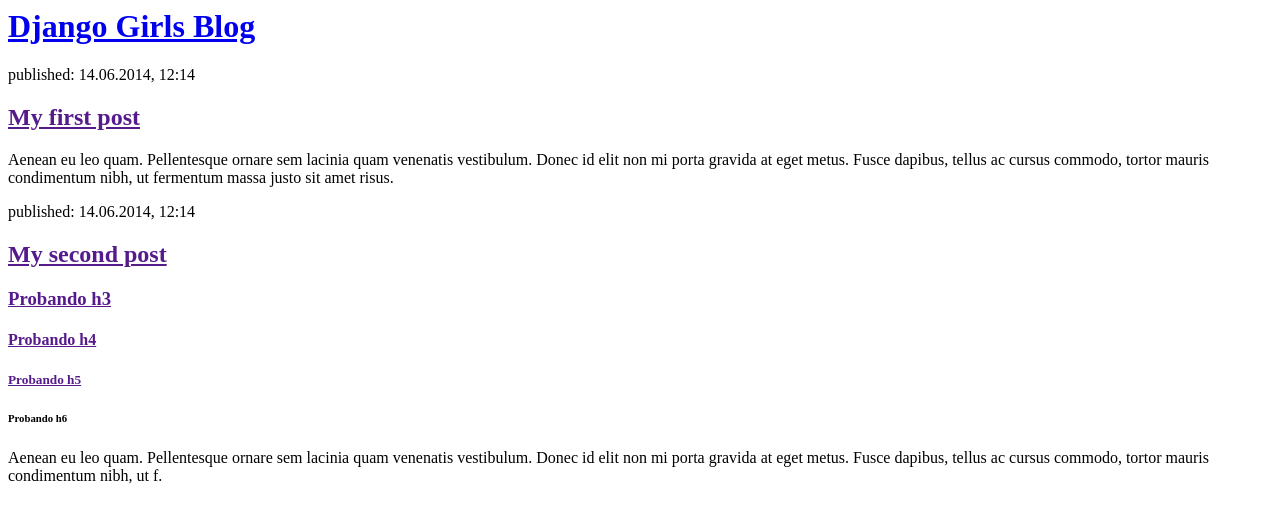
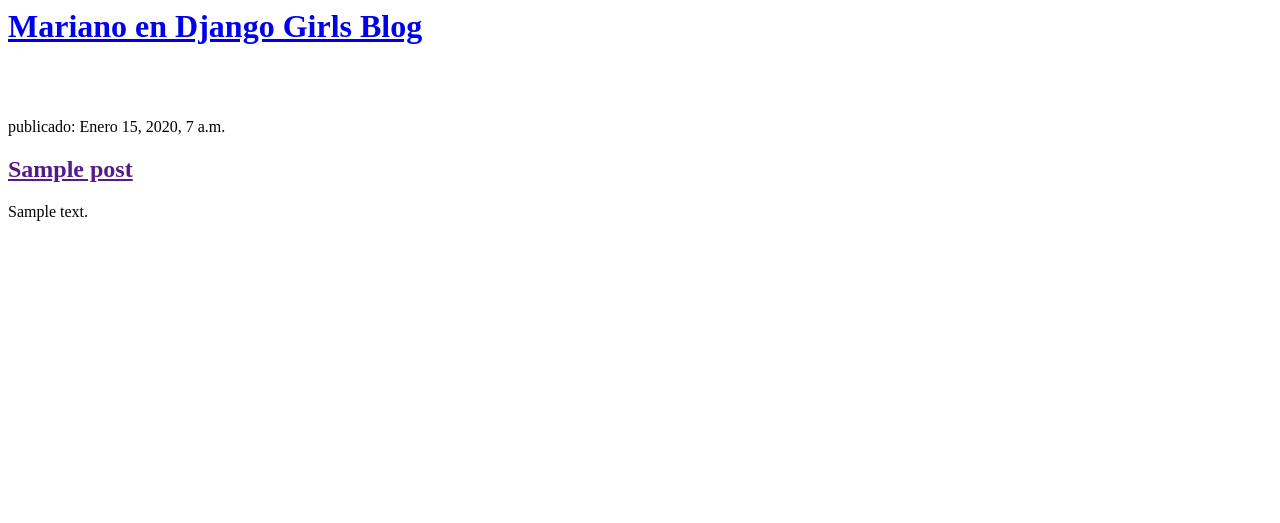
Before and after one commit to MarianoEcheconea/my-first-blog, a Django app: page / in a window 1280 px wide. Shown: the top 523 px of the page. Run offline with Django 3.2, Linux system fonts and the light colour scheme; tables that the repository leaves empty hold one stand-in row (values such as "Sample post").

Commit message:
Templates modificados para mostrar post desde base de datos.

```diff
--- a/blog/templates/blog/post_list.html
+++ b/blog/templates/blog/post_list.html
@@ -2,25 +2,24 @@
     <head>
         <title>El blog de Mariano</title>
     </head>
+
     <body>
         <div>
-            <h1><a href="/">Django Girls Blog</a></h1>
+            <h1><a href="/">Mariano en Django Girls Blog</a></h1>
         </div>
 
+    <br/> <br/>
+
+        {% for post in posts %}
+
         <div>
-            <p>published: 14.06.2014, 12:14</p>
-            <h2><a href="">My first post</a></h2>
-            <p>Aenean eu leo quam. Pellentesque ornare sem lacinia quam venenatis vestibulum. Donec id elit non mi porta gravida at eget metus. Fusce dapibus, tellus ac cursus commodo, tortor mauris condimentum nibh, ut fermentum massa justo sit amet risus.</p>
+            <p> publicado: {{ post.published_date }}</p>
+            <h2><a href="">{{ post.title }}</a></h2>
+            <p>{{ post.text|linebreaksbr }}</p>
+            <br/>
         </div>
 
-        <div>
-            <p>published: 14.06.2014, 12:14</p>
-            <h2><a href="">My second post</a></h2>
-            <h3><a href="">Probando h3</a></h3>
-            <h4><a href="">Probando h4</a></h4>
-            <h5><a href="">Probando h5</a></h5>
-            <h6><a href=""></a>Probando h6</a></h6>
-            <p>Aenean eu leo quam. Pellentesque ornare sem lacinia quam venenatis vestibulum. Donec id elit non mi porta gravida at eget metus. Fusce dapibus, tellus ac cursus commodo, tortor mauris condimentum nibh, ut f.</p>
-        </div>
+        {% endfor %}
+
     </body>
 </html>
--- a/blog/views.py
+++ b/blog/views.py
@@ -1,5 +1,10 @@
+# Create your views here.
+
 from django.shortcuts import render
+from django.utils import timezone
+from .models import Post
 
-# Create your views here.
+
 def post_list(request):
-    return render(request, 'blog/post_list.html', {})
+    posts = Post.objects.filter(published_date__lte=timezone.now()).order_by('published_date')
+    return render(request, 'blog/post_list.html', {'posts': posts})
```
